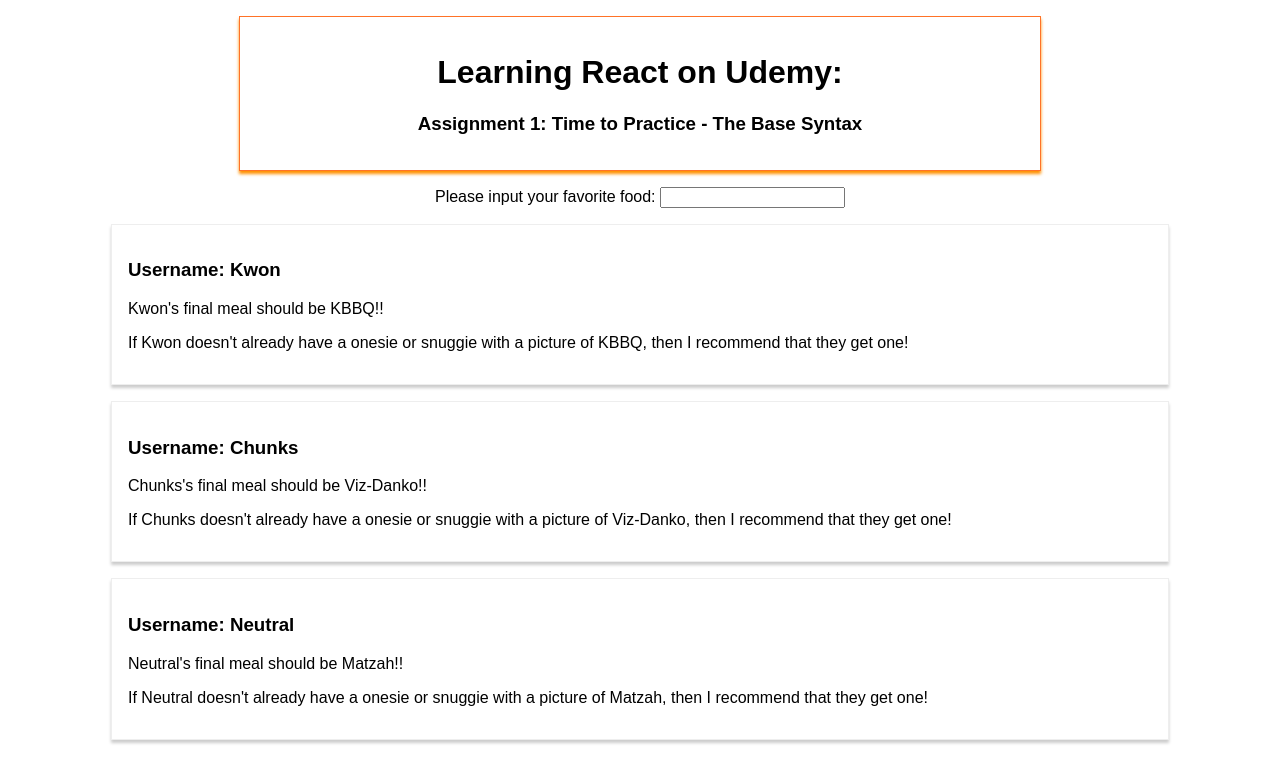
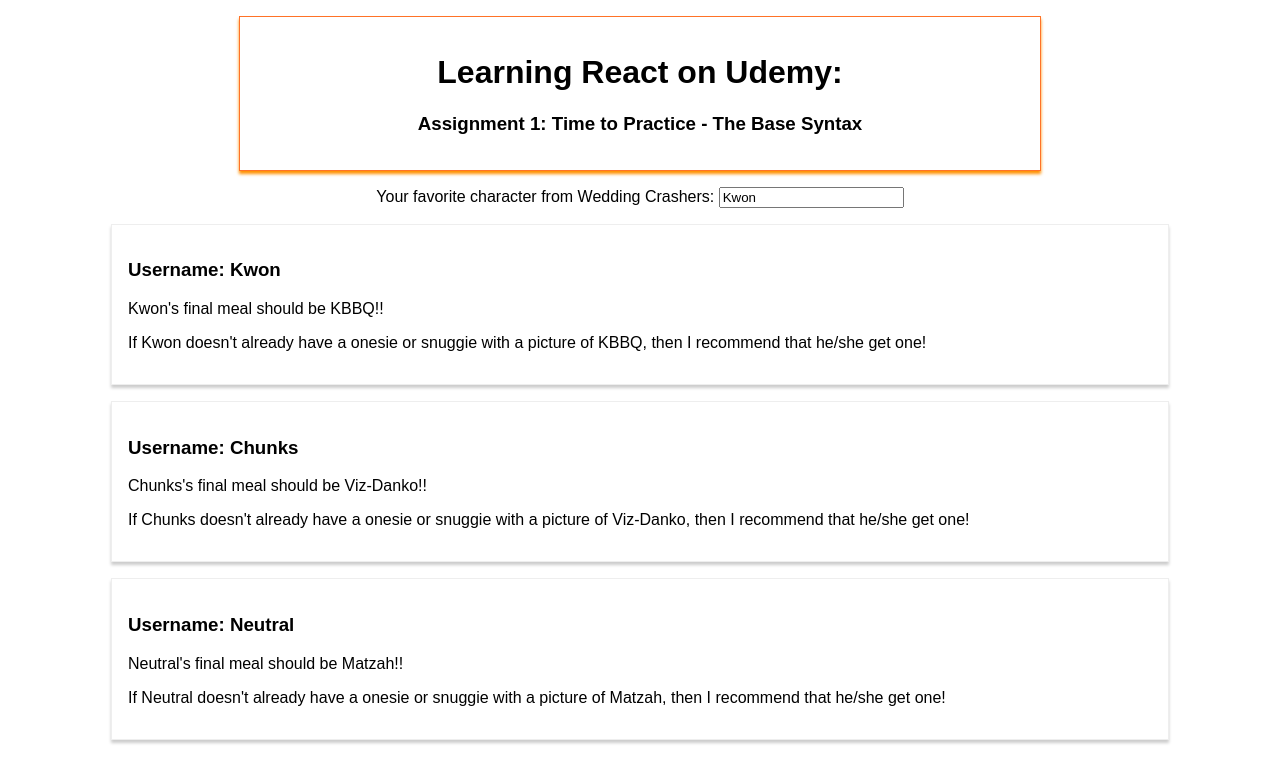
Before and after one commit to tyslas/assign1-practice-base-syntax, a React (Create React App) app: page / in a window 1280 px wide. Shown: the top 782 px of the page. Built offline with nearby package versions, Linux system fonts and the light colour scheme.

Commit message:
ensure that the new input entered by the user overwrites the old username passed to UserOutput

```diff
--- a/src/App.js
+++ b/src/App.js
@@ -44,7 +44,8 @@ class App extends Component {
       </div>
 
       <UserInput
-        changed={this.usernameChangedHandler} />
+        changed={this.usernameChangedHandler}
+        currName={this.state.users[0].username} />
 
       <UserOutput
         username={this.state.users[0].username} food={this.state.users[0].food} />
--- a/src/UserInput/UserInput.js
+++ b/src/UserInput/UserInput.js
@@ -4,7 +4,10 @@ const userInput = (props) => {
   return (
     <div>
       <label>
-        {props.username} Please input your favorite food: <input type="text" onChange={props.changed} />
+        {props.username} Your favorite character from Wedding Crashers: <input
+          type="text"
+          onChange={props.changed}
+          value={props.currName} />
       </label>
     </div>
   )
--- a/src/UserOutput/UserOutput.js
+++ b/src/UserOutput/UserOutput.js
@@ -5,7 +5,7 @@ const userOutput = (props) => {
     <div className="userOutput">
       <h3>Username: {props.username}</h3>
       <p>{props.username}'s final meal should be {props.food}!!</p>
-      <p>If {props.username} doesn't already have a onesie or snuggie with a picture of {props.food}, then I recommend that they get one!</p>
+      <p>If {props.username} doesn't already have a onesie or snuggie with a picture of {props.food}, then I recommend that he/she get one!</p>
     </div>
   )
 }
```
